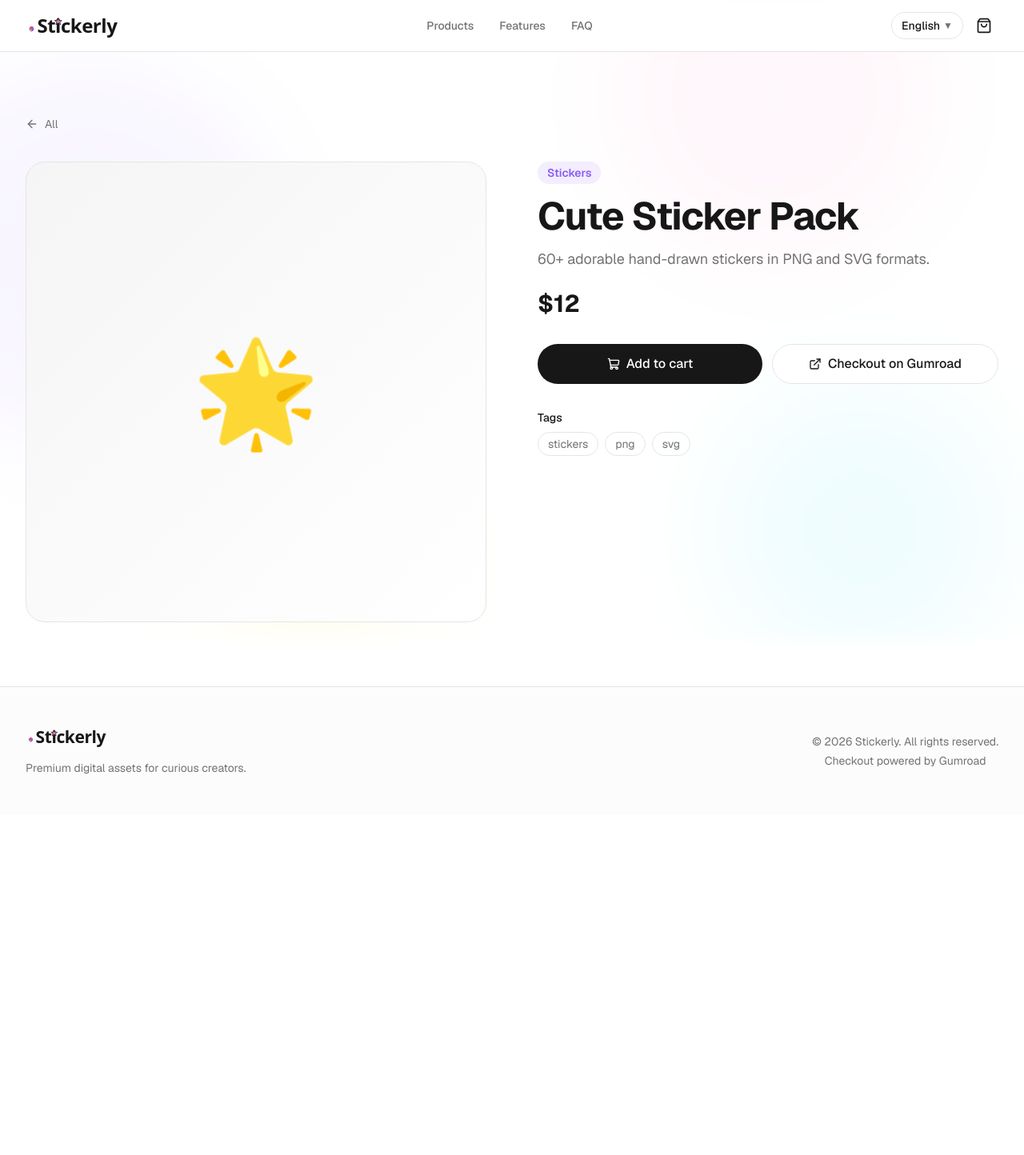
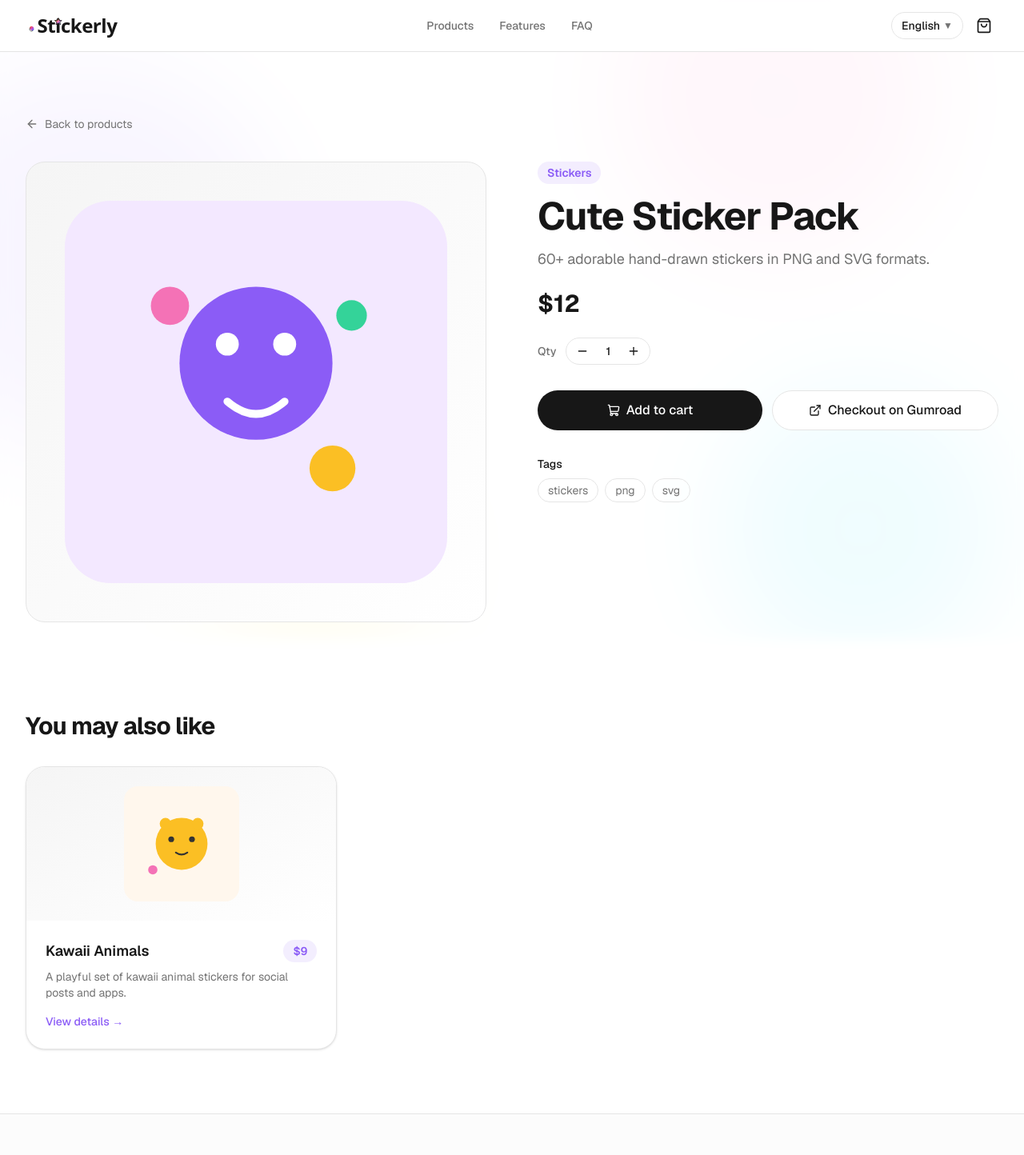
Before and after one commit to irijabbutt/stickerly, a Next.js app: page /en/products/cute-sticker-pack in a window 1280 px wide. Shown: the top 1444 px of the page at 80% size. Before the commit the page ends 1018 px from the top, so only its background shows below. Built offline with nearby package versions, Linux system fonts and the light colour scheme.

Commit message:
feat: richer product detail pages with quantity, images, and related products
Show product SVG artwork, add a quantity selector, support multi-qty
cart adds, render related products by category, and add i18n labels
for all three locales.

```diff
--- a/app/[locale]/products/[slug]/page.tsx
+++ b/app/[locale]/products/[slug]/page.tsx
@@ -80,6 +80,10 @@ export default async function ProductPage({
   const description =
     resolveNested(tProducts, product.descriptionKey) || product.descriptionKey;
 
+  const related = products
+    .filter((p) => p.category === product.category && p.id !== product.id)
+    .slice(0, 3);
+
   const productLd = {
     "@context": "https://schema.org",
     "@type": "Product",
@@ -101,7 +105,7 @@ export default async function ProductPage({
         type="application/ld+json"
         dangerouslySetInnerHTML={{ __html: JSON.stringify(productLd) }}
       />
-      <ProductDetail product={product} locale={locale} />
+      <ProductDetail product={product} locale={locale} related={related} />
     </>
   );
 }
--- a/components/cart/CartContext.tsx
+++ b/components/cart/CartContext.tsx
@@ -10,7 +10,7 @@ export interface CartItem {
 
 interface CartContextValue {
   items: CartItem[];
-  addItem: (product: Product) => void;
+  addItem: (product: Product, quantity?: number) => void;
   removeItem: (productId: string) => void;
   updateQuantity: (productId: string, quantity: number) => void;
   clearCart: () => void;
@@ -47,15 +47,17 @@ export function CartProvider({ children }: { children: React.ReactNode }) {
     }
   }, [items, hydrated]);
 
-  const addItem = (product: Product) => {
+  const addItem = (product: Product, quantity = 1) => {
     setItems((prev) => {
       const existing = prev.find((i) => i.product.id === product.id);
       if (existing) {
         return prev.map((i) =>
-          i.product.id === product.id ? { ...i, quantity: i.quantity + 1 } : i
+          i.product.id === product.id
+            ? { ...i, quantity: i.quantity + quantity }
+            : i
         );
       }
-      return [...prev, { product, quantity: 1 }];
+      return [...prev, { product, quantity }];
     });
     setIsOpen(true);
   };
--- a/components/sections/ProductDetail.tsx
+++ b/components/sections/ProductDetail.tsx
@@ -1,11 +1,11 @@
 "use client";
 
+import { useState } from "react";
 import { useTranslations } from "next-intl";
 import Link from "next/link";
-import { ArrowLeft, ShoppingCart, ExternalLink } from "lucide-react";
+import { ArrowLeft, ShoppingCart, ExternalLink, Minus, Plus } from "lucide-react";
 import { Product } from "@/lib/products";
 import { useCart } from "@/components/cart/CartContext";
-import { useState } from "react";
 
 function categoryEmoji(category: Product["category"]) {
   if (category === "stickers") return "🌟";
@@ -13,23 +13,40 @@ function categoryEmoji(category: Product["category"]) {
   return "🧊";
 }
 
+function categoryLabel(
+  category: Product["category"],
+  t: ReturnType<typeof useTranslations>
+) {
+  if (category === "3d") return "3D";
+  return category === "animated" ? t("filterAnimated") : t("filterStickers");
+}
+
 export function ProductDetail({
   product,
   locale,
+  related,
 }: {
   product: Product;
   locale: string;
+  related: Product[];
 }) {
   const t = useTranslations("products");
   const tc = useTranslations("cart");
   const { addItem } = useCart();
   const [added, setAdded] = useState(false);
+  const [quantity, setQuantity] = useState(1);
 
   const handleAdd = () => {
-    addItem(product);
+    addItem(product, quantity);
     setAdded(true);
     setTimeout(() => setAdded(false), 1500);
   };
+
+  const adjust = (delta: number) => {
+    setQuantity((q) => Math.max(1, q + delta));
+  };
+
+  const name = t(product.nameKey);
 
   return (
     <section className="py-12 lg:py-20">
@@ -39,31 +56,53 @@ export function ProductDetail({
           className="inline-flex items-center gap-2 text-sm text-muted-foreground hover:text-foreground transition"
         >
           <ArrowLeft className="h-4 w-4" />
-          {t("filterAll")}
+          {t("backToProducts")}
         </Link>
 
         <div className="mt-8 grid gap-10 lg:grid-cols-2 lg:gap-16">
-          <div className="flex aspect-square items-center justify-center rounded-3xl border border-border bg-gradient-to-br from-muted to-background text-8xl lg:text-9xl">
-            {categoryEmoji(product.category)}
+          <div className="flex aspect-square items-center justify-center overflow-hidden rounded-3xl border border-border bg-gradient-to-br from-muted to-background p-8 lg:p-12">
+            <img
+              src={product.image}
+              alt={name}
+              className="h-full w-full object-contain"
+              loading="eager"
+            />
           </div>
 
           <div className="flex flex-col">
             <span className="w-fit rounded-full bg-primary/10 px-3 py-1 text-sm font-semibold text-primary capitalize">
-              {product.category === "3d"
-                ? "3D"
-                : t(
-                    product.category === "animated"
-                      ? "filterAnimated"
-                      : "filterStickers"
-                  )}
+              {categoryLabel(product.category, t)}
             </span>
             <h1 className="mt-4 text-3xl font-bold tracking-tight sm:text-4xl lg:text-5xl">
-              {t(product.nameKey)}
+              {name}
             </h1>
             <p className="mt-4 text-lg text-muted-foreground">
               {t(product.descriptionKey)}
             </p>
             <p className="mt-6 text-3xl font-bold">${product.priceUSD}</p>
+
+            <div className="mt-6 flex items-center gap-3">
+              <span className="text-sm font-medium text-muted-foreground">
+                {tc("quantity")}
+              </span>
+              <div className="flex items-center gap-2 rounded-full border border-border bg-background px-2 py-1">
+                <button
+                  onClick={() => adjust(-1)}
+                  className="rounded-full p-1 hover:bg-muted transition"
+                  aria-label="Decrease quantity"
+                >
+                  <Minus className="h-4 w-4" />
+                </button>
+                <span className="w-6 text-center text-sm font-medium">{quantity}</span>
+                <button
+                  onClick={() => adjust(1)}
+                  className="rounded-full p-1 hover:bg-muted transition"
+                  aria-label="Increase quantity"
+                >
+                  <Plus className="h-4 w-4" />
+                </button>
+              </div>
+            </div>
 
             <div className="mt-8 flex flex-col gap-3 sm:flex-row">
               <button
@@ -86,7 +125,7 @@ export function ProductDetail({
 
             {product.tags.length > 0 && (
               <div className="mt-8">
-                <p className="text-sm font-medium">{t("tags") || "Tags"}</p>
+                <p className="text-sm font-medium">{t("tags")}</p>
                 <div className="mt-2 flex flex-wrap gap-2">
                   {product.tags.map((tag) => (
                     <span
@@ -101,6 +140,46 @@ export function ProductDetail({
             )}
           </div>
         </div>
+
+        {related.length > 0 && (
+          <div className="mt-20 lg:mt-28">
+            <h2 className="text-2xl font-bold tracking-tight sm:text-3xl">
+              {t("relatedTitle")}
+            </h2>
+            <div className="mt-8 grid gap-6 sm:grid-cols-2 lg:grid-cols-3">
+              {related.map((p) => (
+                <Link
+                  key={p.id}
+                  href={`/${locale}/products/${p.slug}/`}
+                  className="group flex flex-col overflow-hidden rounded-3xl border border-border bg-background shadow-sm transition hover:shadow-lg"
+                >
+                  <div className="flex h-48 items-center justify-center bg-gradient-to-br from-muted to-background p-6 text-5xl">
+                    <img
+                      src={p.image}
+                      alt={t(p.nameKey)}
+                      className="h-full w-full object-contain"
+                      loading="lazy"
+                    />
+                  </div>
+                  <div className="flex flex-1 flex-col p-6">
+                    <div className="flex items-start justify-between gap-3">
+                      <h3 className="text-lg font-semibold">{t(p.nameKey)}</h3>
+                      <span className="rounded-full bg-primary/10 px-3 py-1 text-sm font-semibold text-primary">
+                        ${p.priceUSD}
+                      </span>
+                    </div>
+                    <p className="mt-2 line-clamp-2 flex-1 text-sm text-muted-foreground">
+                      {t(p.descriptionKey)}
+                    </p>
+                    <span className="mt-4 inline-flex items-center text-sm font-medium text-primary">
+                      {t("viewDetails")} →
+                    </span>
+                  </div>
+                </Link>
+              ))}
+            </div>
+          </div>
+        )}
       </div>
     </section>
   );
--- a/lib/site.ts
+++ b/lib/site.ts
@@ -1,2 +1,2 @@
 // Update this to your final Vercel/custom domain after claiming the deployment.
-export const baseUrl = "https://temporary-quick-vega-xkhjxsa.vercel.app";
+export const baseUrl = "https://temporary-racing-oxygen-2wrgkd0.vercel.app";
--- a/messages/en.json
+++ b/messages/en.json
@@ -31,6 +31,8 @@
     "viewCart": "View cart",
     "viewDetails": "View details",
     "tags": "Tags",
+    "backToProducts": "Back to products",
+    "relatedTitle": "You may also like",
     "price": "${price}",
     "empty": "No products found in this category.",
     "cuteStickerPack": {
--- a/messages/ur.json
+++ b/messages/ur.json
@@ -31,6 +31,8 @@
     "viewCart": "ٹوکری دیکھیں",
     "viewDetails": "تفصیلات دیکھیں",
     "tags": "ٹیگز",
+    "backToProducts": "مصنوعات پر واپس",
+    "relatedTitle": "آپ کو یہ بھی پسند آسکتے ہیں",
     "price": "${price}",
     "empty": "اس زمرے میں کوئی مصنوع نہیں ملی۔",
     "cuteStickerPack": {
--- a/messages/zh.json
+++ b/messages/zh.json
@@ -31,6 +31,8 @@
     "viewCart": "查看购物车",
     "viewDetails": "查看详情",
     "tags": "标签",
+    "backToProducts": "返回产品",
+    "relatedTitle": "你可能也喜欢",
     "price": "${price}",
     "empty": "该分类下暂无产品。",
     "cuteStickerPack": {
```
